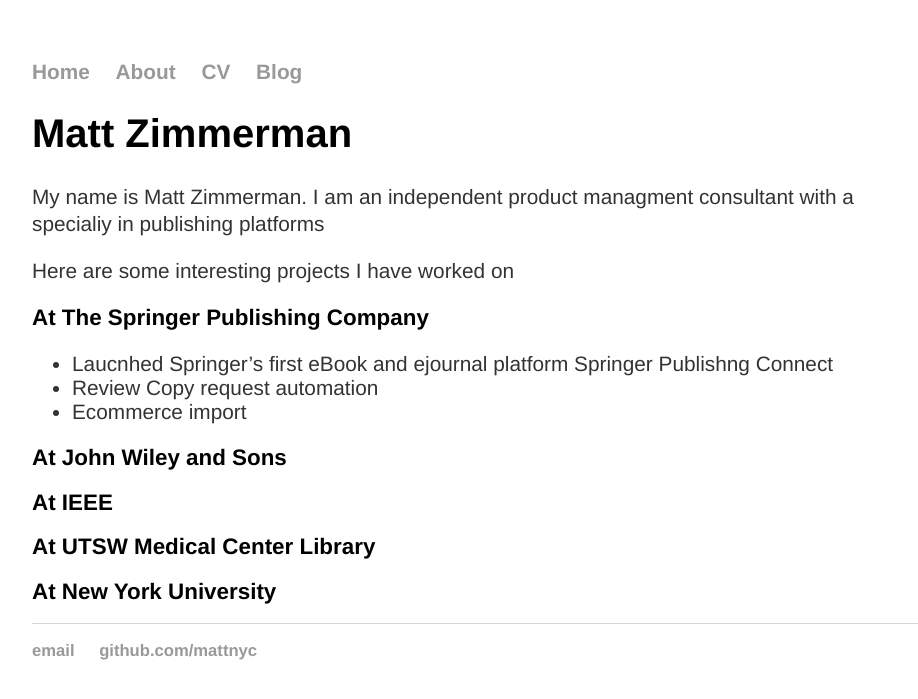
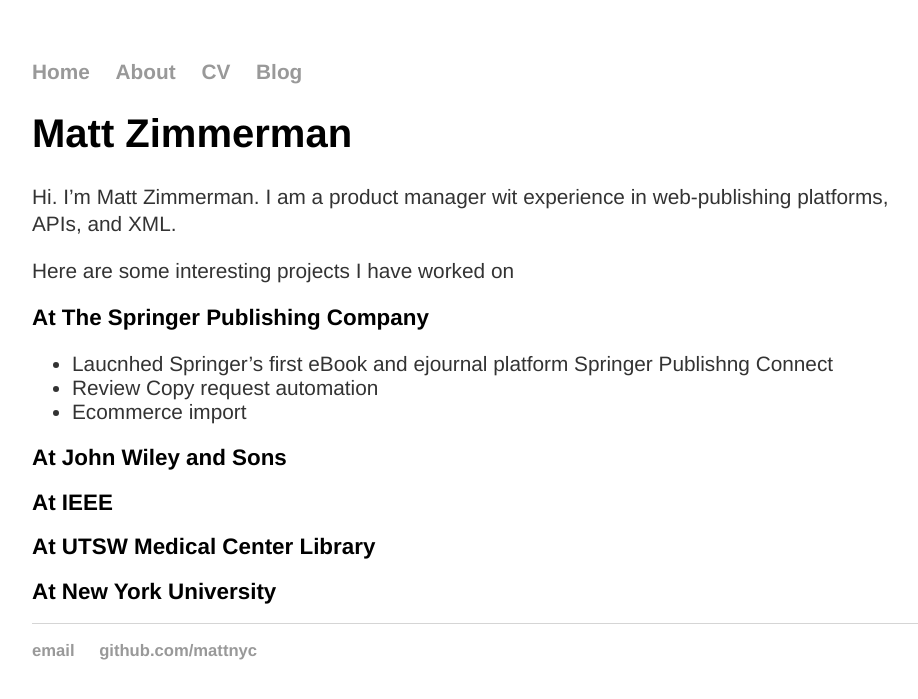
Before and after one commit to mattznyc/mattznyc.github.io, a Jekyll site: the page built from index.md, in a window 1280 px wide. Shown: the top 699 px of the page, without its empty margins (160-1078 px from the left). Built offline with Jekyll 4.4.1, drawn with Linux system fonts in a browser that asks for light colours.

Commit message:
Update index.md

```diff
--- a/index.md
+++ b/index.md
@@ -4,7 +4,7 @@
 ---
 # Matt Zimmerman
 
-My name is Matt Zimmerman. I am an independent product managment consultant with a specialiy in publishing platforms
+Hi. I'm Matt Zimmerman. I am a product manager wit experience in web-publishing platforms, APIs, and XML.
 
 Here are some interesting projects I have worked on
 ## At The Springer Publishing Company
```
